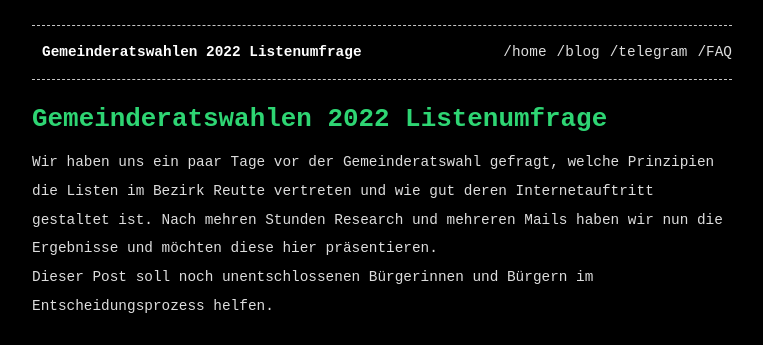
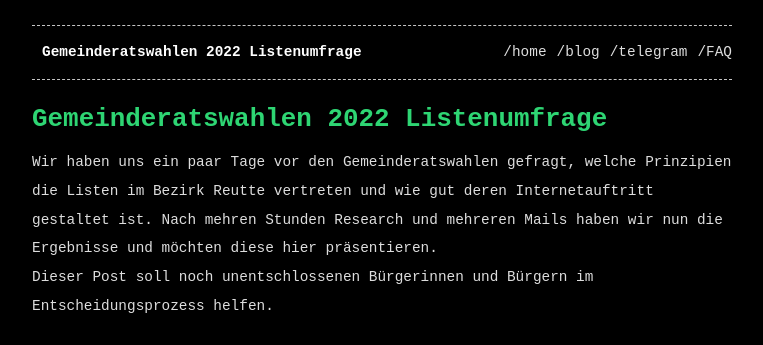
Before and after one commit to Hackertreff-Reutte/Hackertreff-Reutte.github.io, a Jekyll site: the page built from _posts/2022-02-24-Gemeinderatswahlen-2022-Listenumfrage.md, in a window 1280 px wide and 900 px high. Shown: the top 345 px of the window, without its empty margins (258-1021 px from the left). Built offline with Jekyll 4.4.1, drawn with Linux system fonts in a browser that asks for light colours; nearby versions of some CDN libraries.

Commit message:
fixed typo

```diff
--- a/_posts/2022-02-24-Gemeinderatswahlen-2022-Listenumfrage.md
+++ b/_posts/2022-02-24-Gemeinderatswahlen-2022-Listenumfrage.md
@@ -6,7 +6,7 @@ tags: Politik
 ---
 <link rel="stylesheet" href="{{ layout.post_assets | liquify }}/css/post.css">
 
-Wir haben uns ein paar Tage vor der Gemeinderatswahl gefragt, welche Prinzipien die Listen im Bezirk Reutte vertreten und wie gut deren Internetauftritt gestaltet ist. Nach mehren Stunden Research und mehreren Mails haben wir nun die Ergebnisse und möchten diese hier präsentieren.
+Wir haben uns ein paar Tage vor den Gemeinderatswahlen gefragt, welche Prinzipien die Listen im Bezirk Reutte vertreten und wie gut deren Internetauftritt gestaltet ist. Nach mehren Stunden Research und mehreren Mails haben wir nun die Ergebnisse und möchten diese hier präsentieren.
 Dieser Post soll noch unentschlossenen Bürgerinnen und Bürgern im Entscheidungsprozess helfen.
 
 <br>
```
